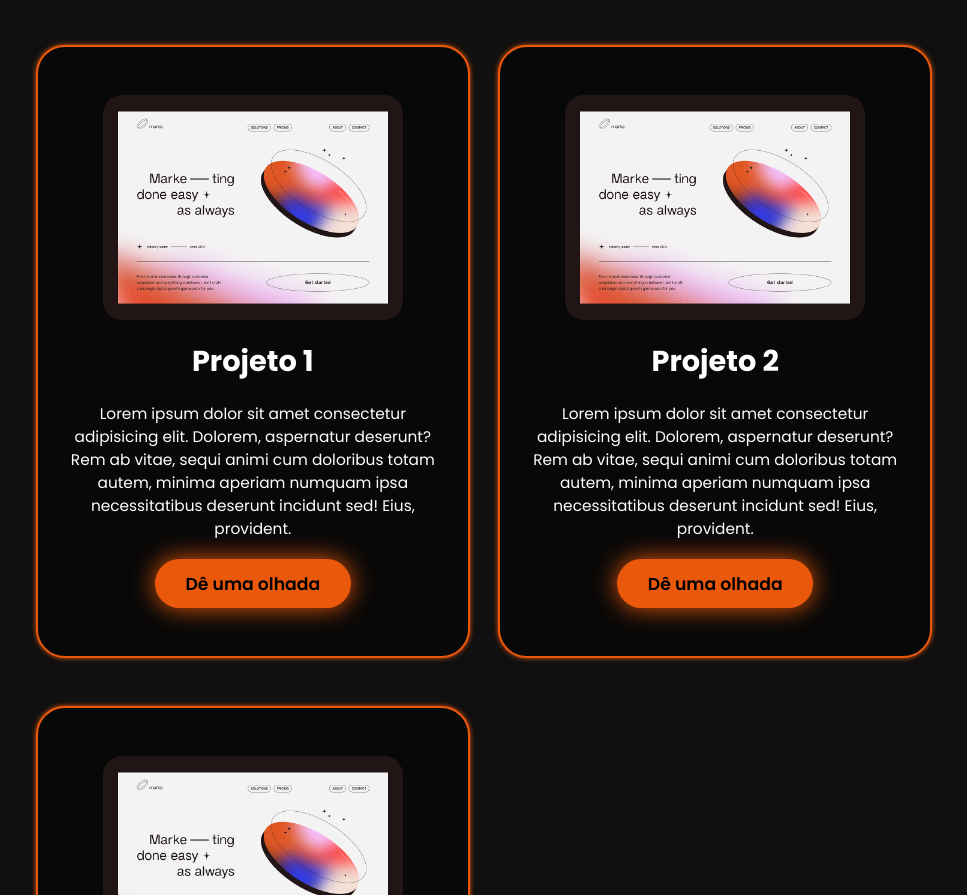
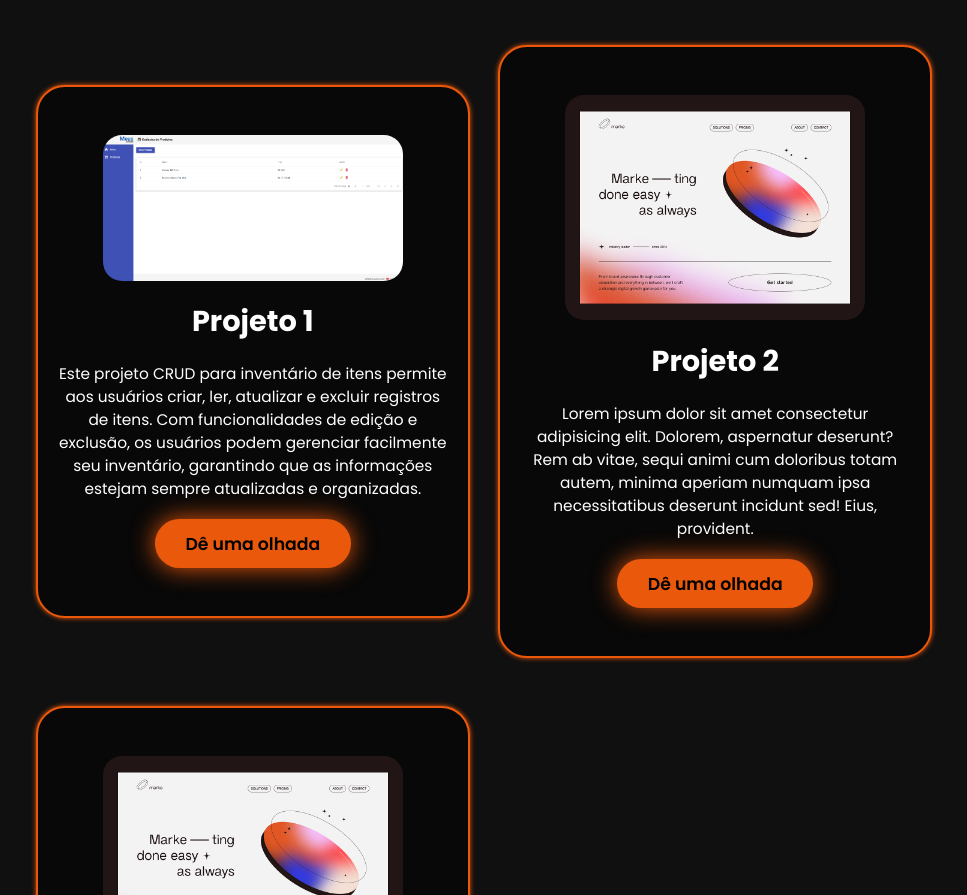
Before and after one commit to t-arievilo/portfolio, a plain HTML site: page index.html in a window 1280 px wide. Shown: the part 4573-5468 px from the top of the page, without its empty margins (156-1123 px from the left). Drawn offline with nearby package versions, Linux system fonts and the light colour scheme.

Commit message:
add new project

```diff
--- a/index.html
+++ b/index.html
@@ -115,18 +115,15 @@
 
       <div class="projects-box">
         <div class="project-card">
-          <img src="./assets/project5.png" alt="" />
+          <img src="./assets/Projeto crud.png" alt="" />
 
           <h3>Projeto 1</h3>
 
           <p>
-            Lorem ipsum dolor sit amet consectetur adipisicing elit. Dolorem,
-            aspernatur deserunt? Rem ab vitae, sequi animi cum doloribus totam
-            autem, minima aperiam numquam ipsa necessitatibus deserunt incidunt
-            sed! Eius, provident.
+            Este projeto CRUD para inventário de itens permite aos usuários criar, ler, atualizar e excluir registros de itens. Com funcionalidades de edição e exclusão, os usuários podem gerenciar facilmente seu inventário, garantindo que as informações estejam sempre atualizadas e organizadas.
           </p>
 
-          <div class="btn">Dê uma olhada</div>
+          <div class="btn" onclick="window.location.href='https://github.com/chieri99/crud-project';">Dê uma olhada</div>
         </div>
 
         <div class="project-card">
@@ -141,7 +138,7 @@
             sed! Eius, provident.
           </p>
 
-          <div class="btn">Dê uma olhada</div>
+          <div class="btn" >Dê uma olhada</div>
         </div>
 
         <div class="project-card">
```
Also changed, not shown: assets/Projeto crud.png (added).
